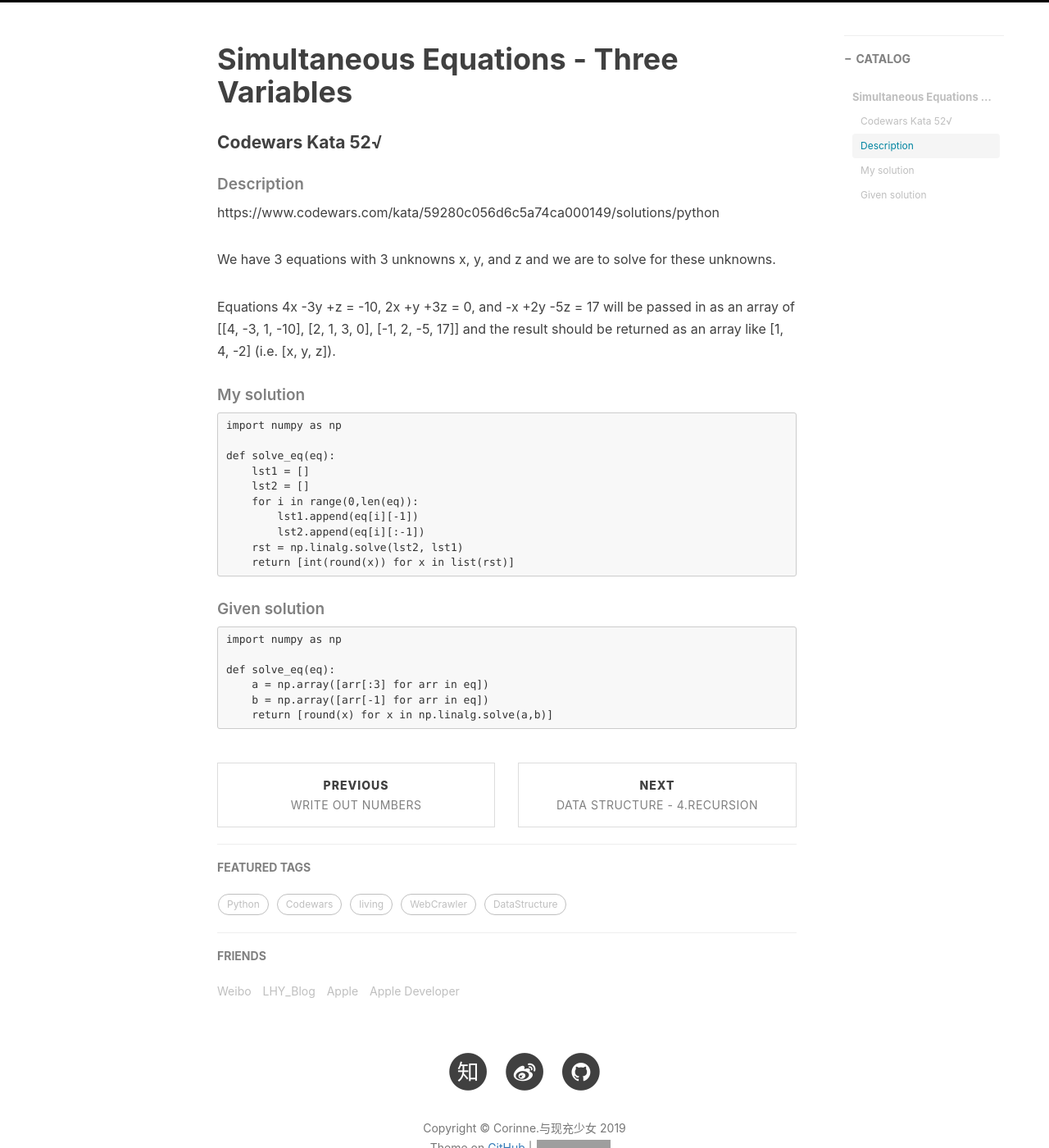
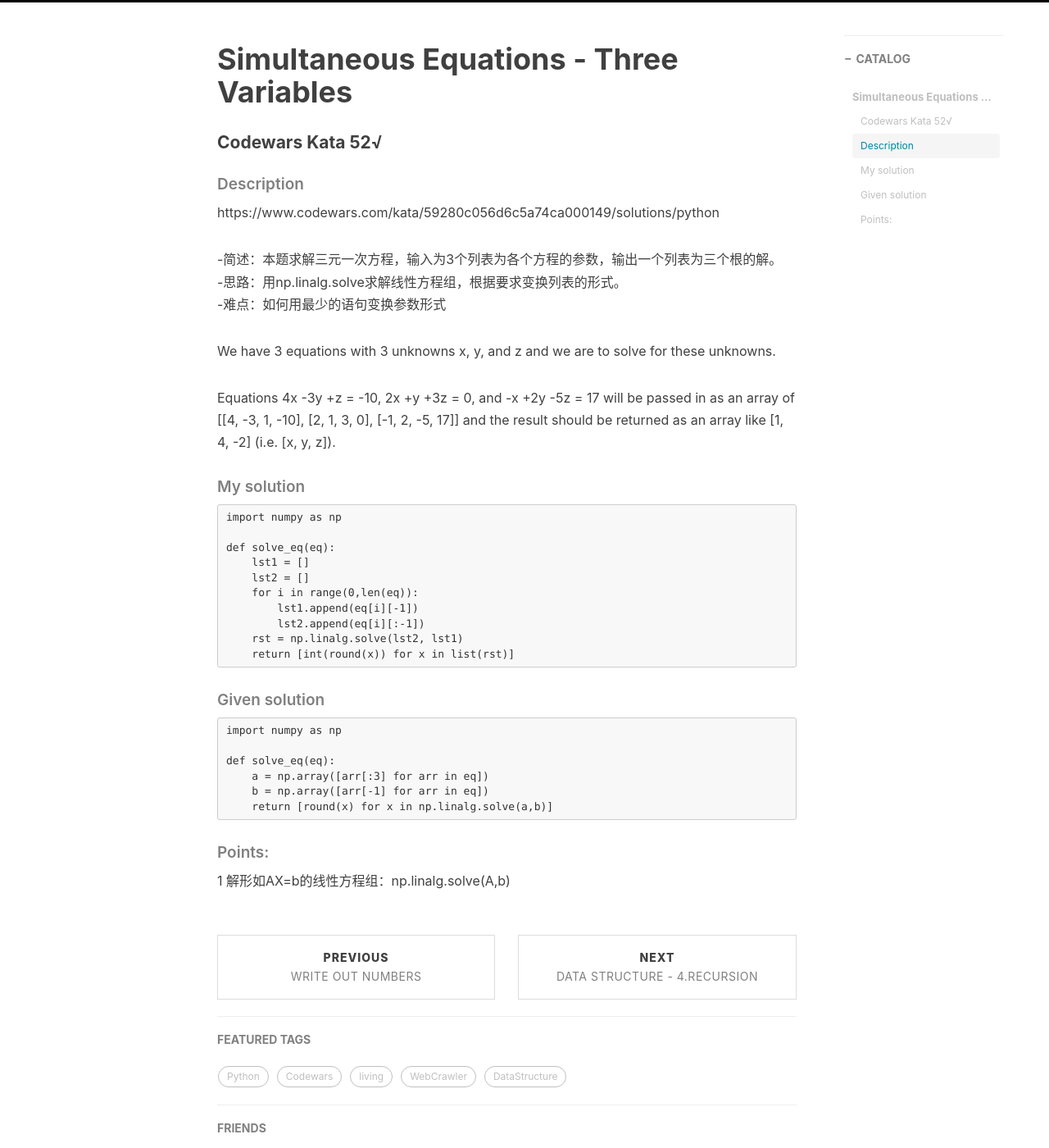
Before and after one commit to huiyanglu/huiyanglu.github.io, a Jekyll site: the page built from _posts/2018-11-22-Codewars-5kyu_solve_eq.md, in a window 1280 px wide and 1400 px high, scrolled down 580 px. Shown: the whole window at 82% size. Built offline with Jekyll 4.4.1, drawn with Linux system fonts in a browser that asks for light colours; nearby versions of some CDN libraries; comment, search, counter and statistics services are not loaded; grey boxes are pictures that could not be loaded.

Commit message:
Update 2018-11-22-Codewars-5kyu_solve_eq.md

```diff
--- a/_posts/2018-11-22-Codewars-5kyu_solve_eq.md
+++ b/_posts/2018-11-22-Codewars-5kyu_solve_eq.md
@@ -14,6 +14,10 @@ tags:
 #### Codewars Kata 52√
 ##### Description
 https://www.codewars.com/kata/59280c056d6c5a74ca000149/solutions/python
+
+-简述：本题求解三元一次方程，输入为3个列表为各个方程的参数，输出一个列表为三个根的解。
+-思路：用np.linalg.solve求解线性方程组，根据要求变换列表的形式。
+-难点：如何用最少的语句变换参数形式
 
 We have 3 equations with 3 unknowns x, y, and z and we are to solve for these unknowns.
 
@@ -40,3 +44,6 @@ and the result should be returned as an array like [1, 4, -2] (i.e. [x, y, z]).
         a = np.array([arr[:3] for arr in eq])
         b = np.array([arr[-1] for arr in eq])
         return [round(x) for x in np.linalg.solve(a,b)]
+
+##### Points:
+1 解形如AX=b的线性方程组：np.linalg.solve(A,b)
```
